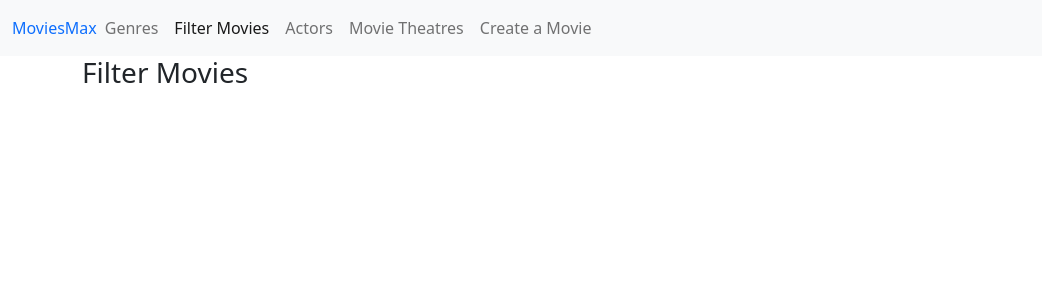
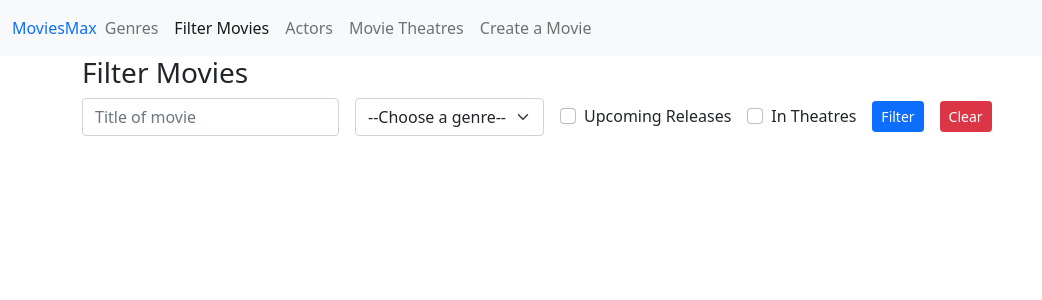
Before and after one commit to jsoftwares/moviesmax, a React (Create React App) app: page /movies/filter in a window 1280 px wide. Shown: the top 300 px of the page, without its empty margins (0-1042 px from the left). Built offline with nearby package versions, Linux system fonts and the light colour scheme.

Commit message:
add movie filter form

```diff
--- a/src/genres/genres.model.d.ts
+++ b/src/genres/genres.model.d.ts
@@ -1,3 +1,8 @@
 export interface GenreCreationDTO {
     name: string;
 }
+
+export interface GenreDTO {
+    id: number;
+    name: string;
+}
--- a/src/movies/FilterMovies.tsx
+++ b/src/movies/FilterMovies.tsx
@@ -1,7 +1,79 @@
+import { Field, Form, Formik } from "formik";
+import { GenreDTO } from "../genres/genres.model";
+import Button from "../utils/Button";
+
 export default function FilterMovies(){
+    const initialValues: filterMoviesForm = {
+        title: '',
+        genreId: 0,
+        upcomingReleases: false,
+        inTheatres: false
+    };
+    const genres: GenreDTO[] = [ {id: 1, name: 'Drama'}, {id: 2, name: 'Comedy'} ]
     return (
         <>
             <h3>Filter Movies</h3>
+            <Formik initialValues={initialValues}
+                onSubmit={ values => console.log(values) }
+            >
+                { (formikProps) => (
+                    <Form>
+                        <div className="row gx-3 align-items-center">
+
+                            {/* In other for Formik to integrate with each form field we use getFieldProps */}
+                            <div className="col-auto">
+                                <input type='text' className='form-control' id='title'
+                                    placeholder='Title of movie'
+                                    {...formikProps.getFieldProps('title')}
+                                />
+                            </div>
+                            <div className="col-auto">
+                                <select className="form-select"
+                                    {...formikProps.getFieldProps('genreId')}
+                                >
+                                    <option value='0'>--Choose a genre--</option>
+                                    {genres.map( genre => <option key={genre.id} value={genre.id}>{genre.name}</option>)}
+                                </select>
+                            </div>
+                            <div className="col-auto">
+                                <div className="form-check">
+                                    <Field className='form-check-input' id='upcomingReleases' name='upcomingReleases'
+                                        type='checkbox' />
+                                    <label className="form-check-label" htmlFor="upcomingReleases">
+                                        Upcoming Releases
+                                    </label>
+                                </div>
+                            </div>
+                            <div className="col-auto">
+                                <div className="form-check">
+                                    <Field className='form-check-input' id='inTheatres' name='inTheatres'
+                                        type='checkbox' />
+                                    <label className="form-check-label" htmlFor="inTheatres">
+                                        In Theatres
+                                    </label>
+                                </div>
+                            </div>
+                            <div className="col auto">
+                                {/* Another approach to submit a form other than using button type submit; using formik */}
+                                <Button className='btn btn-primary btn-sm' onClick={ () => formikProps.submitForm()}>
+                                    Filter
+                                </Button>
+                                <Button className='btn btn-danger btn-sm ms-3' onClick={ () => formikProps.setValues(initialValues)} >
+                                    Clear
+                                </Button>
+                            </div>
+
+                        </div>
+                    </Form>
+                )}
+            </Formik>
         </>
     );
 }
+
+interface filterMoviesForm {
+    title: string;
+    genreId: number;
+    upcomingReleases: boolean;
+    inTheatres: boolean;
+}
--- a/src/utils/Button.tsx
+++ b/src/utils/Button.tsx
@@ -1,7 +1,9 @@
 import { ReactNode } from "react";
 
 export default function Button(props: buttonProps) {
-    return <button type={props.type} disabled={props.disabled} onClick={props.onClick} className='btn btn-primary'>
+    return <button
+        type={props.type} disabled={props.disabled}
+        onClick={props.onClick} className={props.className}>
         {props.children}
     </button>
 }
@@ -11,9 +13,11 @@ interface buttonProps {
     onClick?(): void;
     type: 'button' | 'submit';
     disabled: boolean;
+    className: string;
 }
 
 Button.defaultProps = {
     type: 'button',
-    disabled: false
+    disabled: false,
+    className: 'btn btn-primary'
 }
--- /dev/null
+++ b/src/utils/types.ts
@@ -0,0 +1,2 @@
+export const UPCOMING_RELEASES = 'Upcoming Releases';
+export const IN_THEATRES = 'In Theatres';
```
